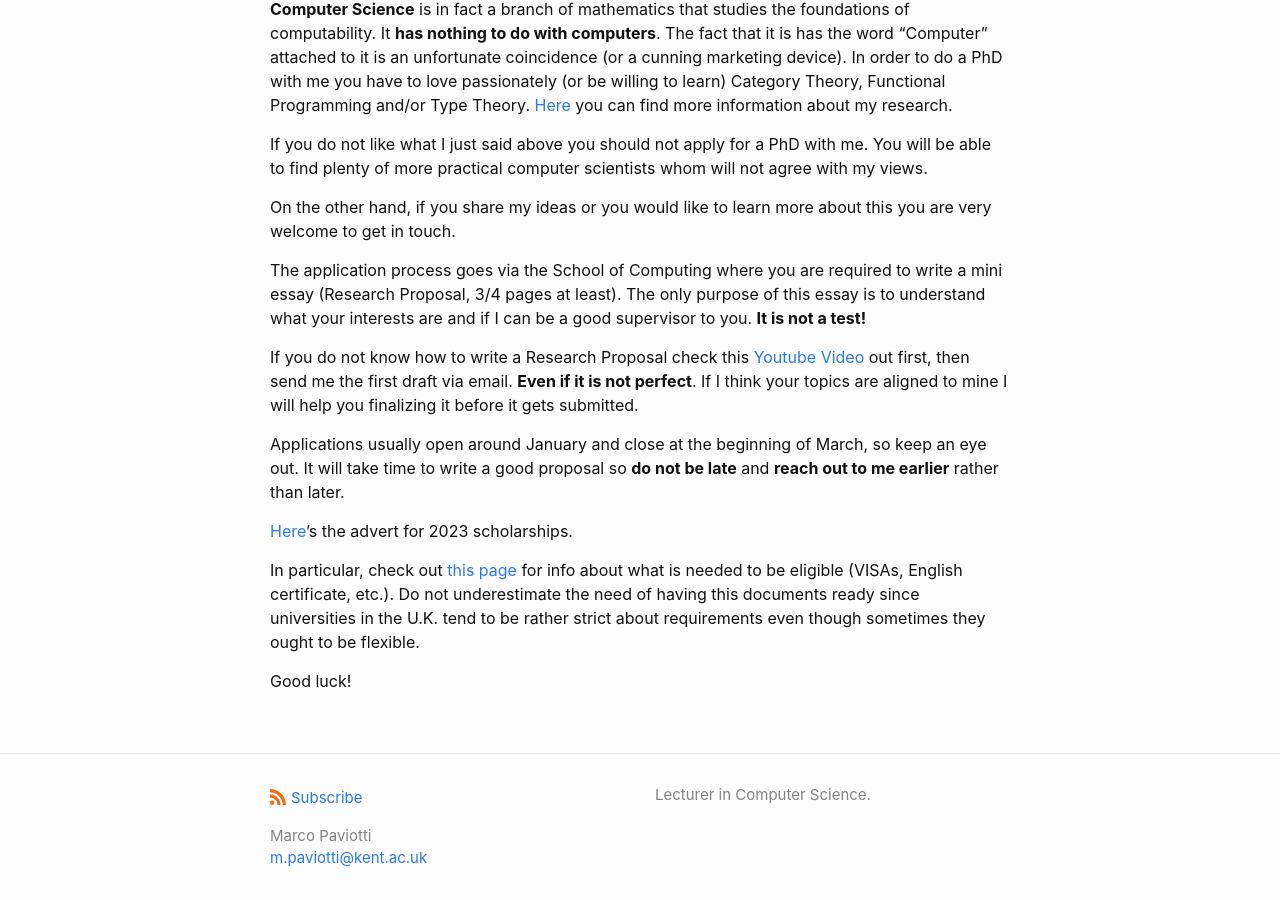
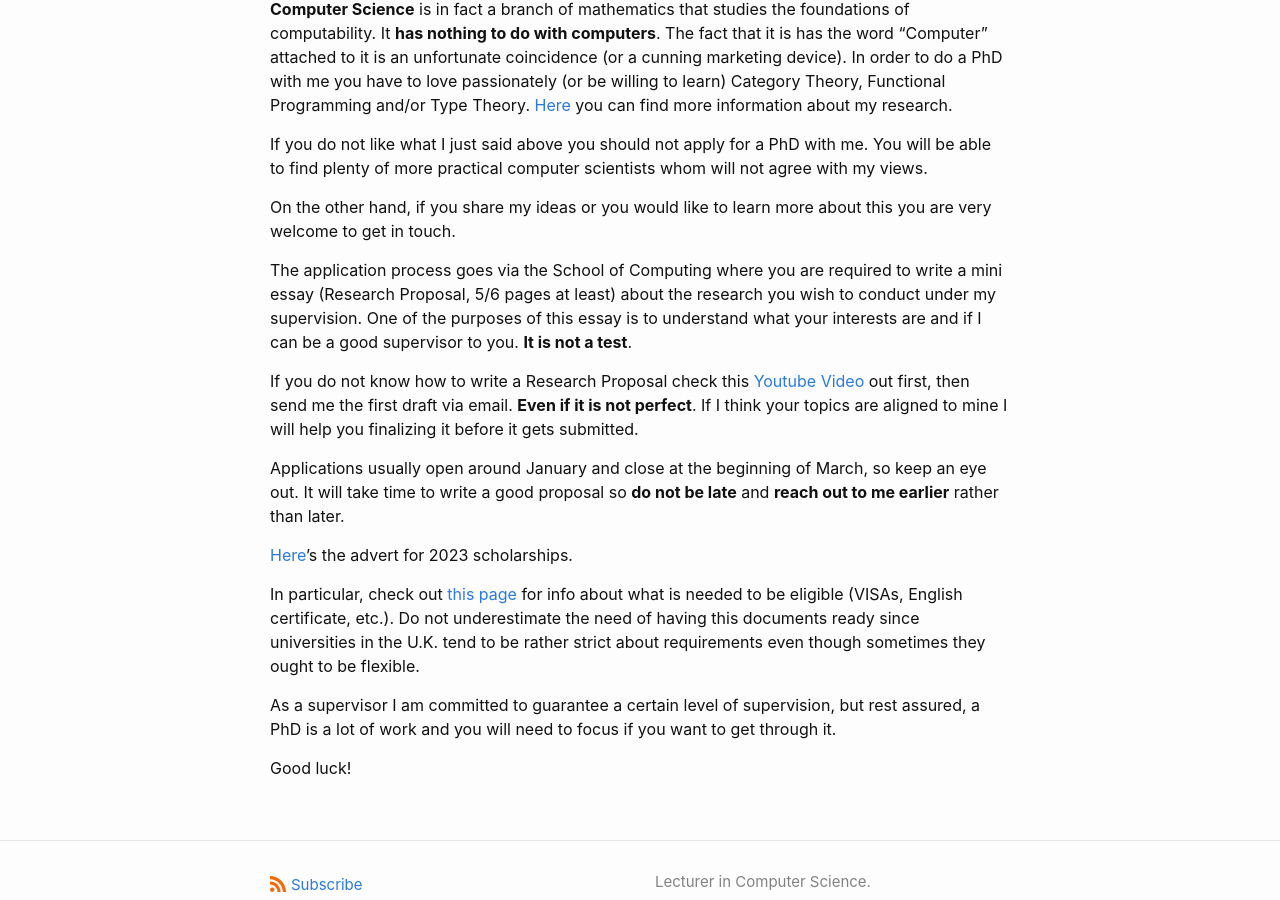
Before and after one commit to mpaviotti/mpaviotti.github.com, a Jekyll site: the page built from phd.markdown, in a window 1280 px wide and 900 px high, scrolled down 698 px. Built offline with Jekyll 4.4.1, drawn with Linux system fonts in a browser that asks for light colours.

Commit message:
Edit to Phd advising statement.

```diff
--- a/phd.markdown
+++ b/phd.markdown
@@ -12,7 +12,7 @@
 most amazing time of your life. This, provided you can actually make constant
 progress throughout and make it to the end of the line. Otherwise, it can turn
 into one of your worst nightmares, a long-winded tunnel in which you cannot see the
-light at the end of it.  What determines which of these two scenarios you get
+light at the end of it. What determines which of these two scenarios you get
 into is the **relationship with your** main co-worker, i.e. your **supervisor**! In fact,
 
 > the success of your PhD depends almost entirely on the relationship between you and your supervisor.
@@ -28,11 +28,11 @@
 
 **Computer Science** is in fact a branch of mathematics that studies the
 foundations of computability. It **has nothing to do with computers**. The fact
-that it is has the word "Computer" attached to it is an unfortunate coincidence (or
-a cunning marketing device). In order to do a PhD with me you have to love
-passionately (or be willing to learn) Category Theory, Functional Programming and/or Type
-Theory. [Here]({% link research.markdown %}) you can find more information about
-my research.
+that it is has the word "Computer" attached to it is an unfortunate coincidence
+(or a cunning marketing device). In order to do a PhD with me you have to love
+passionately (or be willing to learn) Category Theory, Functional Programming
+and/or Type Theory. [Here]({% link research.markdown %}) you can find more
+information about my research.
 
 If you do not like what I just said above you should not apply for a PhD with
 me. You will be able to find plenty of more practical computer scientists whom
@@ -42,9 +42,10 @@
 this you are very welcome to get in touch.
 
 The application process goes via the School of Computing where you are required
-to write a mini essay (Research Proposal, 3/4 pages at least). The only purpose
-of this essay is to understand what your interests are and if I can be a good
-supervisor to you. **It is not a test!**
+to write a mini essay (Research Proposal, 5/6 pages at least) about the research
+you wish to conduct under my supervision. One of the purposes of this essay is
+to understand what your interests are and if I can be a good supervisor to you.
+**It is not a test**.
 
 If you do not know how to write a Research Proposal check this [Youtube
 Video](https://www.youtube.com/watch?v=s5nLdm4Dt-0) out first, then send me the
@@ -52,7 +53,8 @@
 aligned to mine I will help you finalizing it before it gets submitted.
 
 Applications usually open around January and close at the beginning of March, so
-keep an eye out. It will take time to write a good proposal so **do not be late** and **reach out to me earlier** rather than later.
+keep an eye out. It will take time to write a good proposal so **do not be
+late** and **reach out to me earlier** rather than later.
 
 [Here](/assets/phd-advert-2023.txt)'s the advert for 2023 scholarships.
 
@@ -63,4 +65,8 @@
 U.K. tend to be rather strict about requirements even though sometimes they
 ought to be flexible.
 
+As a supervisor I am committed to guarantee a certain level of
+supervision, but rest assured, a PhD is a lot of work and you will need to focus
+if you want to get through it.
+
 Good luck!
```
